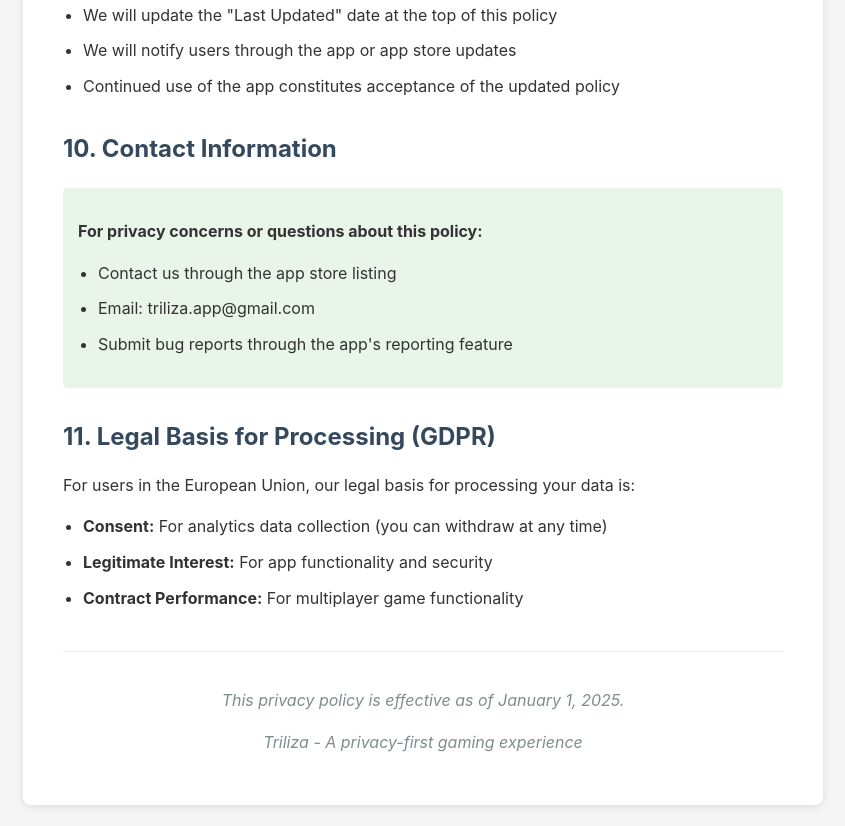
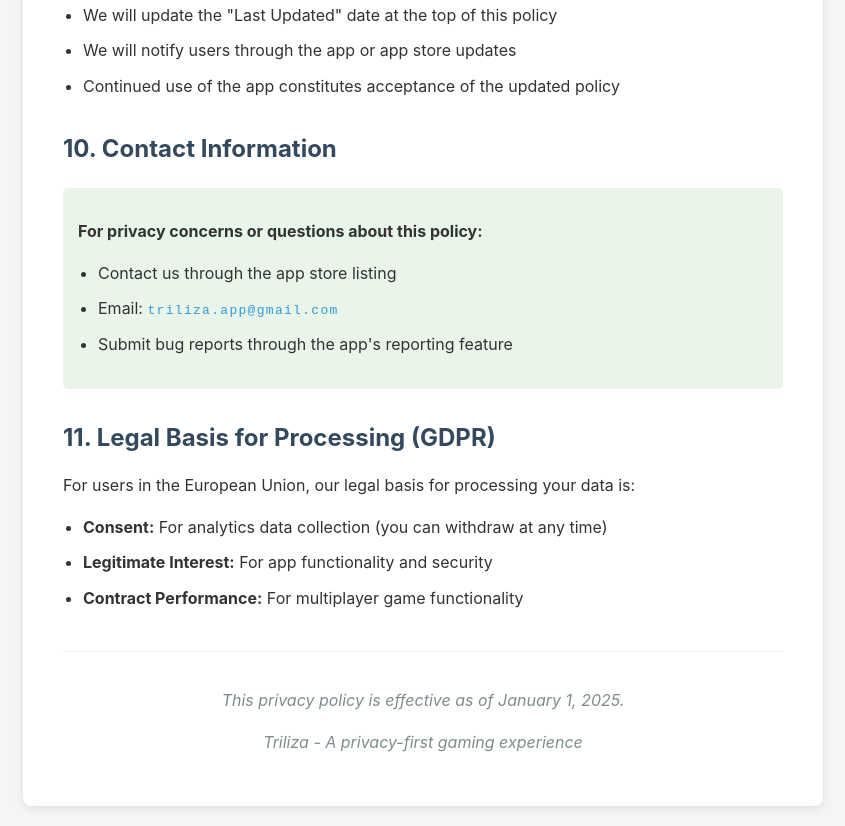
Before and after one commit to jger/triliza_privacy_policy, a plain HTML site: page index.html in a window 1280 px wide. Shown: the part 4598-5424 px from the top of the page, without its empty margins (217-1062 px from the left). Drawn offline with Linux system fonts and the light colour scheme.

Commit message:
Add email obfuscation for privacy on the Privacy Policy page and style updates for email display

```diff
--- a/index.html
+++ b/index.html
@@ -60,6 +60,11 @@
             margin-top: 40px;
             padding-top: 20px;
             border-top: 1px solid #ecf0f1;
+        }
+        .email-protected {
+            font-family: monospace; /* Makes it look like a code */
+            letter-spacing: 0.1em; /* Adds space between characters */
+            color: #3498db; /* A color that stands out */
         }
     </style>
 </head>
@@ -238,7 +243,7 @@
             <p><strong>For privacy concerns or questions about this policy:</strong></p>
             <ul>
                 <li>Contact us through the app store listing</li>
-                <li>Email: triliza.app@gmail.com</li>
+                <li>Email: <span id="email-contact" class="email-protected"></span></li>
                 <li>Submit bug reports through the app's reporting feature</li>
             </ul>
         </div>
@@ -256,5 +261,29 @@
             <p>Triliza - A privacy-first gaming experience</p>
         </div>
     </div>
+    <script>
+        (function() {
+            // Email protection with multiple obfuscation layers
+            const parts = ['triliza', '.app', '@', 'gmail', '.com'];
+            const emailElement = document.getElementById('email-contact');
+
+            // Create clickable email with mailto
+            const link = document.createElement('a');
+            link.href = 'mailto:' + parts.join('');
+            link.textContent = parts.join('');
+            link.style.textDecoration = 'none';
+            link.style.color = '#3498db';
+
+            // Add hover effect
+            link.addEventListener('mouseenter', function() {
+                this.style.textDecoration = 'underline';
+            });
+            link.addEventListener('mouseleave', function() {
+                this.style.textDecoration = 'none';
+            });
+
+            emailElement.appendChild(link);
+        })();
+    </script>
 </body>
 </html>
```
